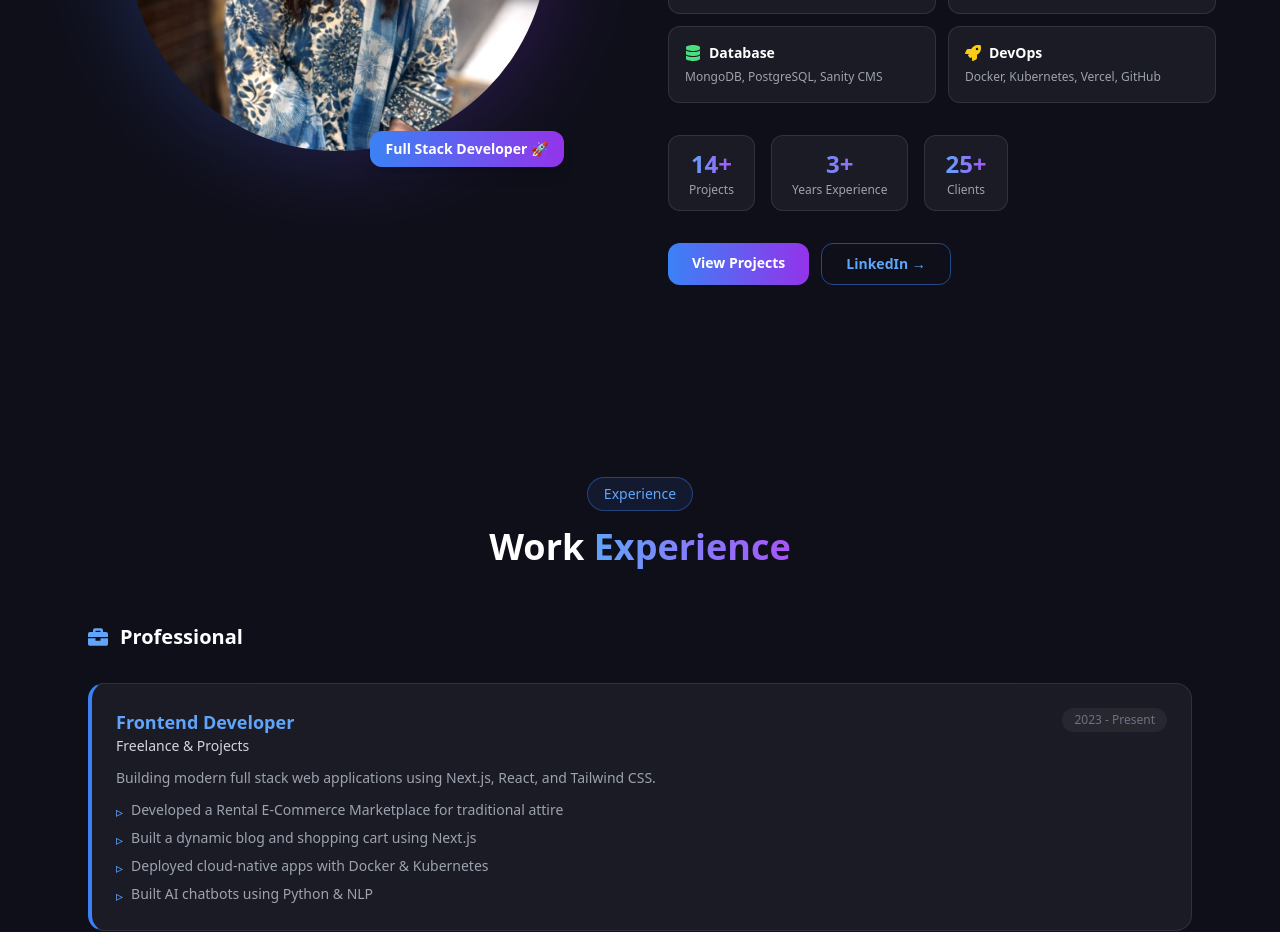
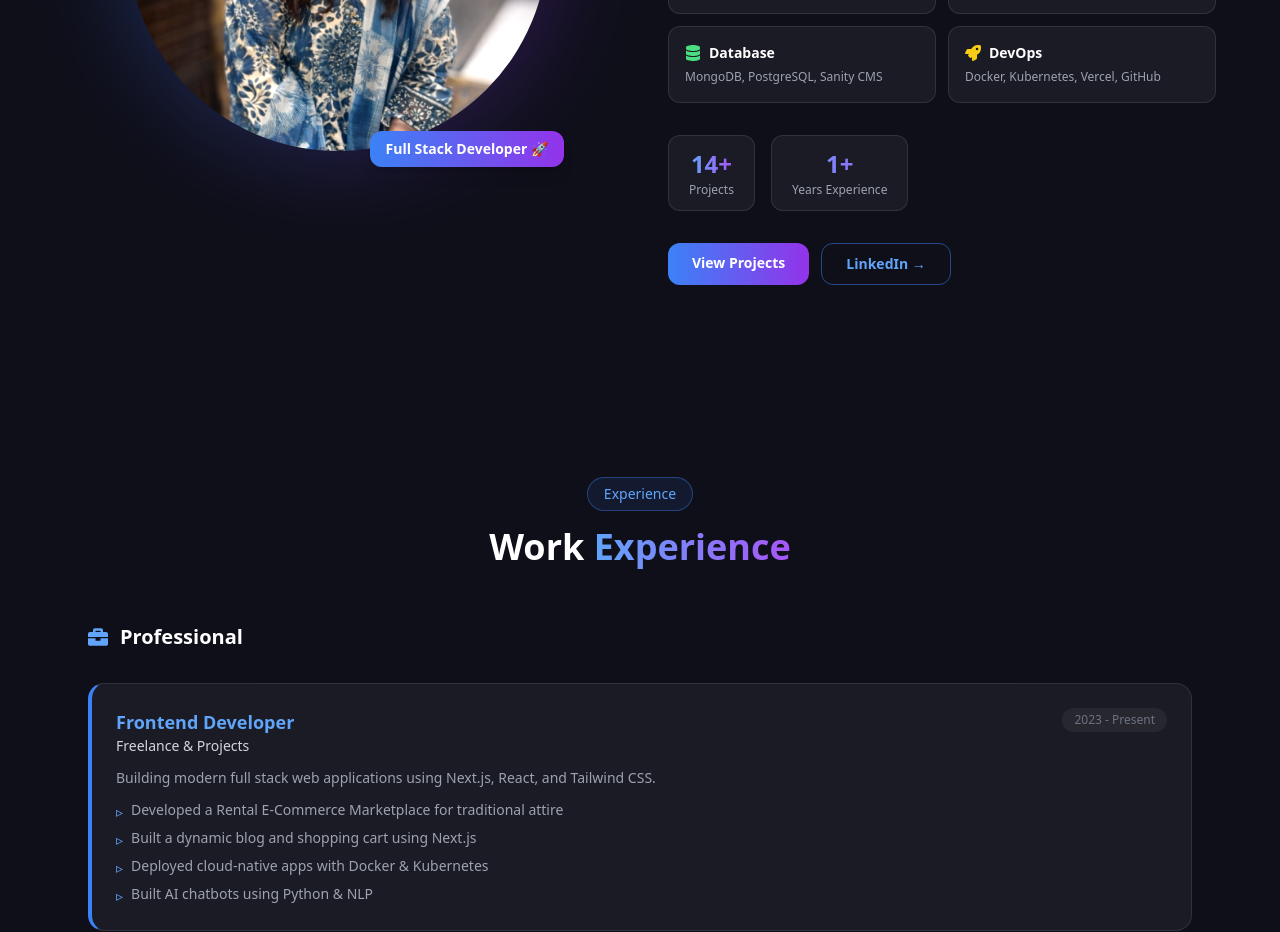
Before and after one commit to sabahatabid/saba-portfolio, a Next.js app: page / in a window 1280 px wide. Shown: the part 1300-2232 px from the top of the page. Built offline with nearby package versions, Linux system fonts and the light colour scheme.

Commit message:
Update experience and client statistics in About component
Updated years of experience and adjusted client count.

```diff
--- a/app/src/components/About.tsx
+++ b/app/src/components/About.tsx
@@ -6,8 +6,7 @@ import { FaCode, FaServer, FaDatabase, FaRocket } from "react-icons/fa";
 
 const stats = [
   { value: "14+", label: "Projects" },
-  { value: "3+", label: "Years Experience" },
-  { value: "25+", label: "Clients" },
+  { value: "1+", label: "Years Experience" },
 ];
 
 const stack = [
```
